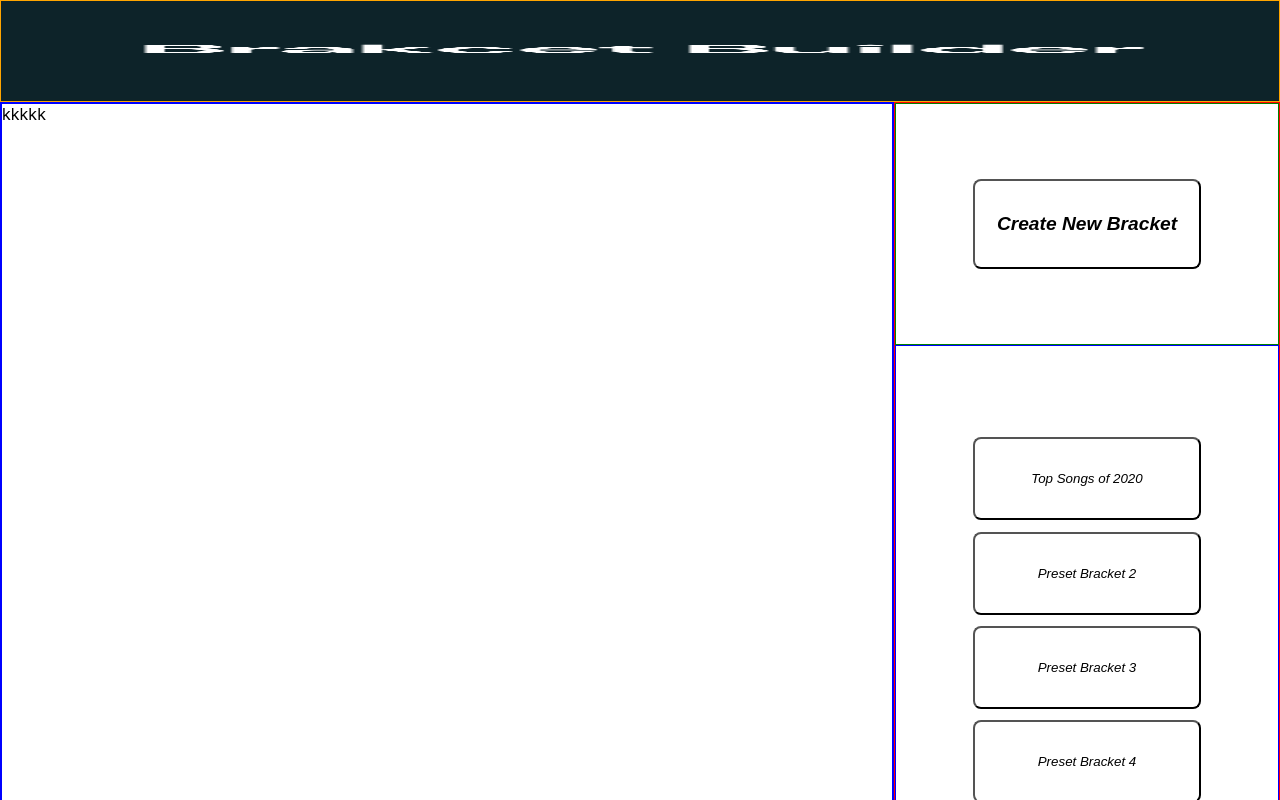
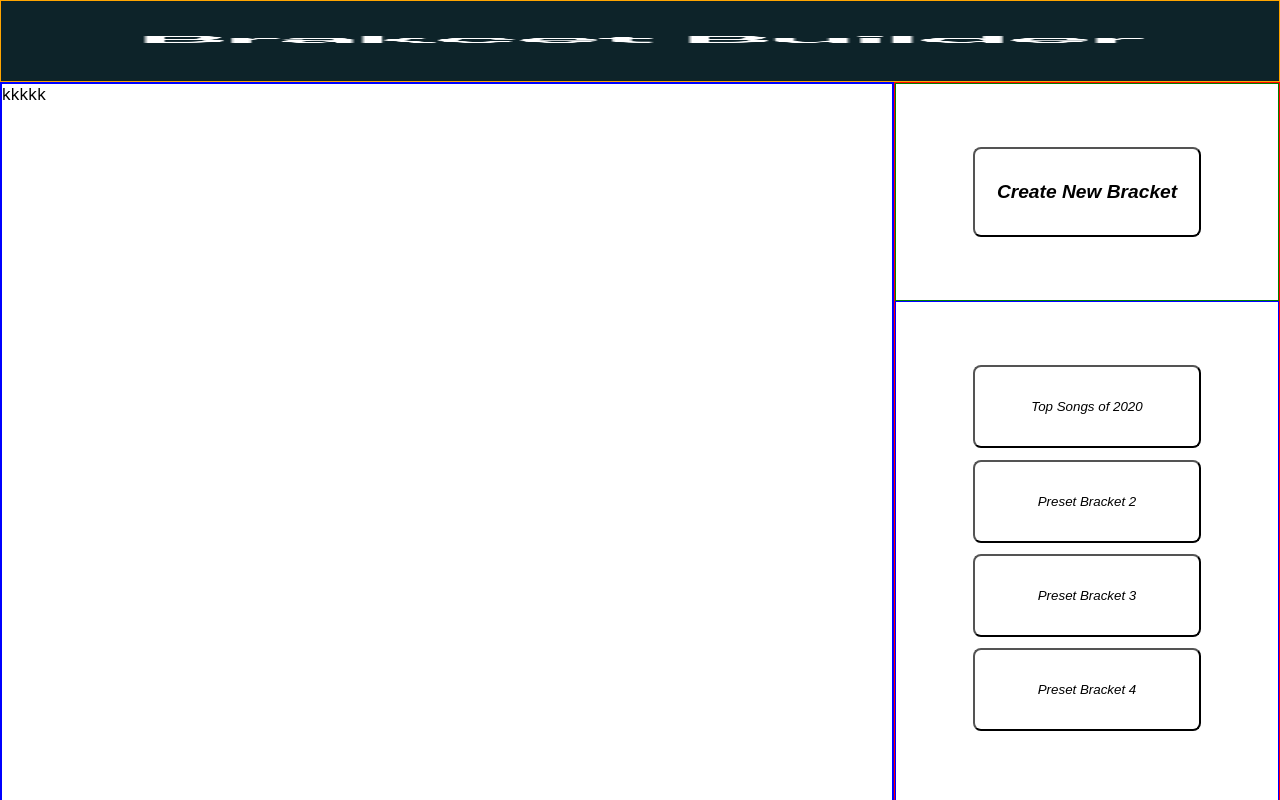
Before and after one commit to chlamydiot/Bracket-Builder---BCS-Hackathon-2023, a React (Create React App) app in the folder brakcet-builder/: page / in a window 1280 px wide. Built offline with nearby package versions, Linux system fonts and the light colour scheme.

Commit message:
Update App.css

```diff
--- a/brakcet-builder/src/App.css
+++ b/brakcet-builder/src/App.css
@@ -14,14 +14,14 @@ height: 100%;
 
 .TopPanel {
 border: 1px solid orange;
-height: 100px;
+height: 10%;
 }
 
 .RightPanel {
 border: 1px solid red;
 width: 30%;
 align-items: stretch;
-height: 100%;
+height: 90%;
 }
 
 .CreatePanel {
```
